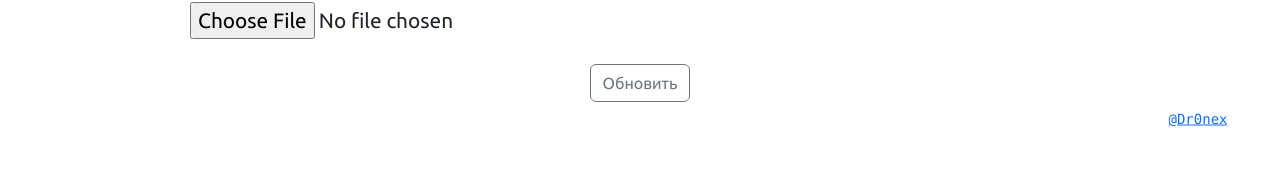
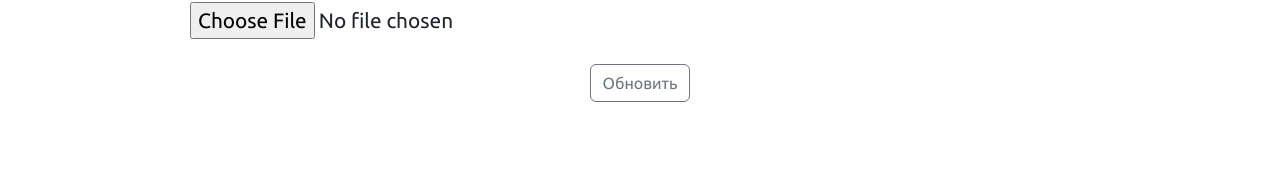
Before and after one commit to Dr0nx/bozhkov_flask_blog, a Flask app: page /account in a window 1280 px wide. Shown: the part 626-800 px from the top of the page. Run offline with Flask 2, Linux system fonts and the light colour scheme; a user stored in the database is signed in; data comes from the database, SQL or seed files in the repository; some libraries are stand-ins or nearby versions.

Commit message:
Update inc-bottom.html

```diff
--- a/flask_blog/templates/inc-bottom.html
+++ b/flask_blog/templates/inc-bottom.html
@@ -1,7 +1,7 @@
-<div class="container">
-    <div class="position-relative">
-        <div class="position-absolute top-50 start-100 translate-middle">
-            <pre><code><a href="https://t.me/Dr0nex">@Dr0nex</a></code></pre>
-        </div>
-    </div>
-</div>
+{#<footer class="footer fixed-bottom text-right mt-auto py-4 bg-light">#}
+{#    <div class="container text-end">#}
+{#        <span class="text-muted">#}
+{#            <small><code><a class="text-secondary" href="https://t.me/Dr0nex">@Dr0nex</a></code></small>#}
+{#        </span>#}
+{#    </div>#}
+{#</footer>#}
```
